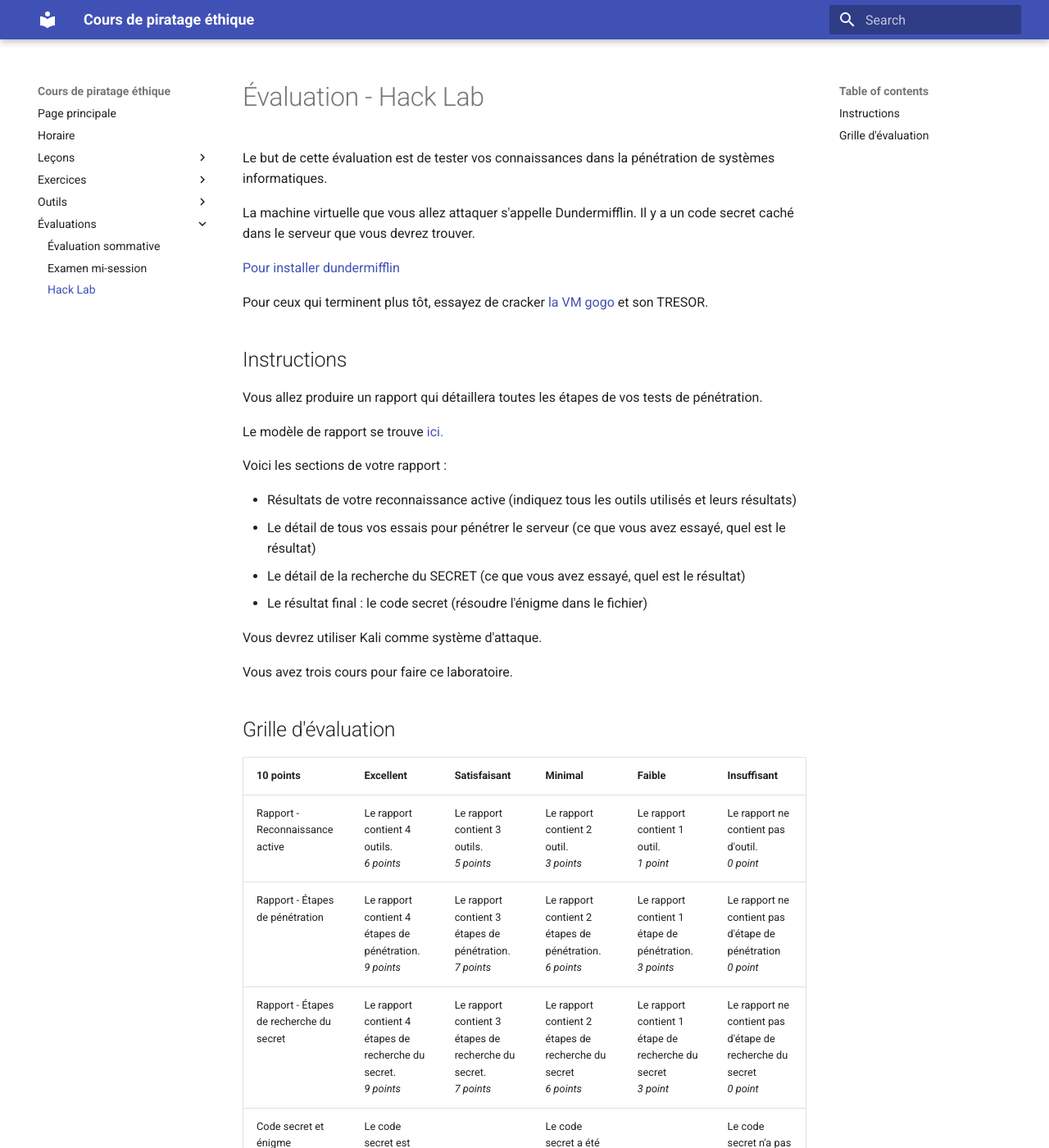
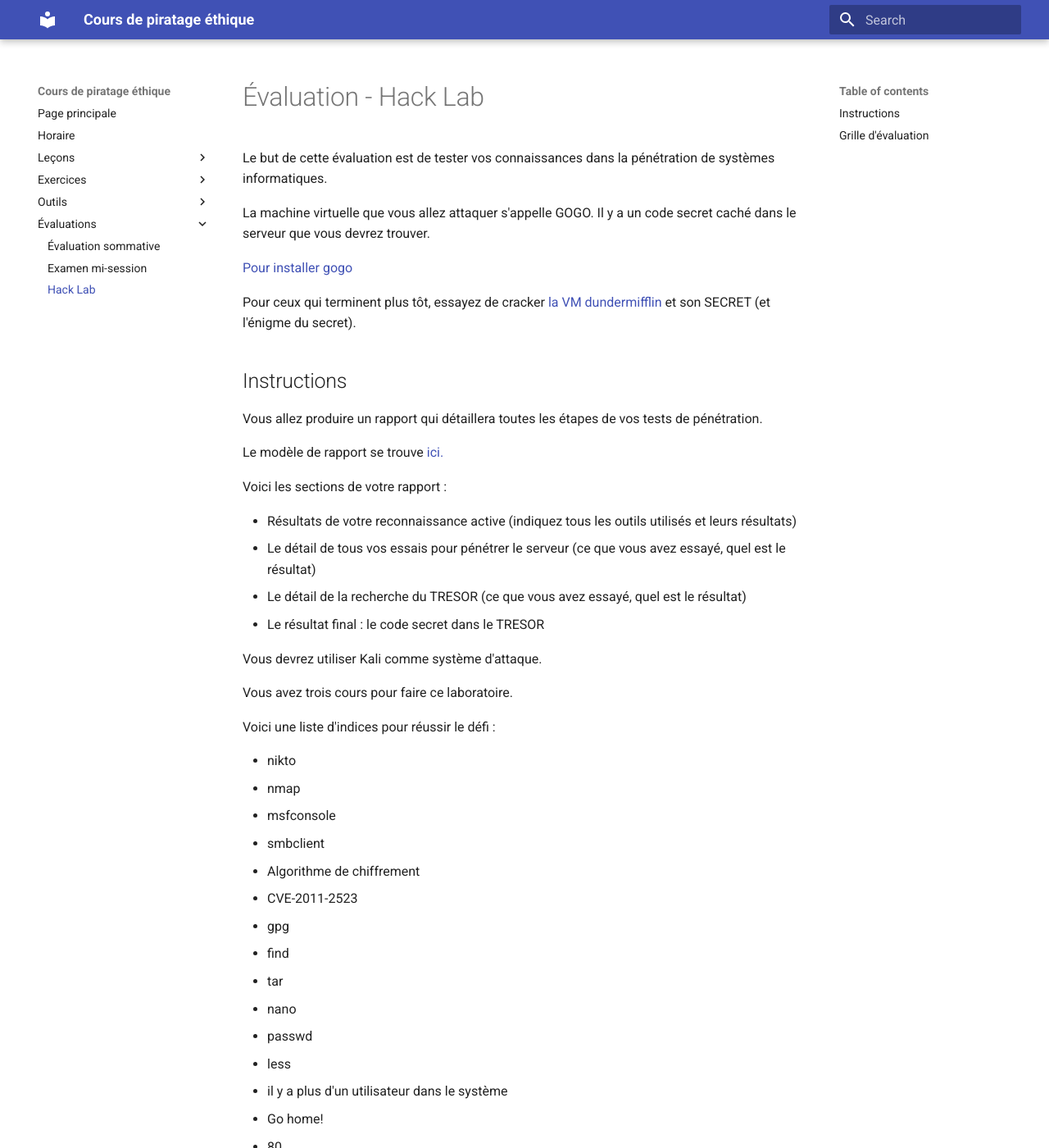
Before and after one commit to cegepvictoetienne/piratage, an MkDocs documentation site: the page built from wiki/evaluations/Hack_lab.md, in a window 1280 px wide and 1400 px high. Shown: the whole window at 82% size. Built offline with MkDocs 1.6.1 and Material for MkDocs 9.7.7, drawn with Linux system fonts in a browser that asks for light colours.

Commit message:
correction hack lab, crypto et pénétration

```diff
--- a/wiki/evaluations/Hack_lab.md
+++ b/wiki/evaluations/Hack_lab.md
@@ -5,11 +5,11 @@
 
 Le but de cette évaluation est de tester vos connaissances dans la pénétration de systèmes informatiques.
 
-La machine virtuelle que vous allez attaquer s'appelle Dundermifflin. Il y a un code secret caché dans le serveur que vous devrez trouver.
+La machine virtuelle que vous allez attaquer s'appelle GOGO. Il y a un code secret caché dans le serveur que vous devrez trouver.
 
-[Pour installer dundermifflin][dundermifflin]
+[Pour installer gogo][gogo]
 
-Pour ceux qui terminent plus tôt, essayez de cracker [la VM gogo][gogo] et son TRESOR.
+Pour ceux qui terminent plus tôt, essayez de cracker [la VM dundermifflin][dundermifflin] et son SECRET (et l'énigme du secret).
 
 ## Instructions
 
@@ -21,12 +21,31 @@ Voici les sections de votre rapport :
 
 - Résultats de votre reconnaissance active (indiquez tous les outils utilisés et leurs résultats)
 - Le détail de tous vos essais pour pénétrer le serveur (ce que vous avez essayé, quel est le résultat)
-- Le détail de la recherche du SECRET (ce que vous avez essayé, quel est le résultat)
-- Le résultat final : le code secret (résoudre l'énigme dans le fichier)
+- Le détail de la recherche du TRESOR (ce que vous avez essayé, quel est le résultat)
+- Le résultat final : le code secret dans le TRESOR
 
 Vous devrez utiliser Kali comme système d'attaque.
 
 Vous avez trois cours pour faire ce laboratoire.
+
+Voici une liste d'indices pour réussir le défi :
+
+- nikto
+- nmap
+- msfconsole
+- smbclient
+- Algorithme de chiffrement
+- CVE-2011-2523
+- gpg
+- find
+- tar
+- nano
+- passwd
+- less
+- il y a plus d'un utilisateur dans le système
+- Go home!
+- 80
+
 
 ## Grille d'évaluation
 
```
Also changed, not shown: wiki/labo/Installation_Gogo_VirtualBox.md (+1 -1 lines), wiki/lecons/10_Cryptographie.md (+25 -19 lines), wiki/lecons/14_Tests_penetration.md (+12 -8 lines), wiki/images/ms17_010_psexec_detail.png (added), wiki/images/ms17_010_psexec_info.png (added), wiki/images/ms17_010_psexec_success.png (added).
